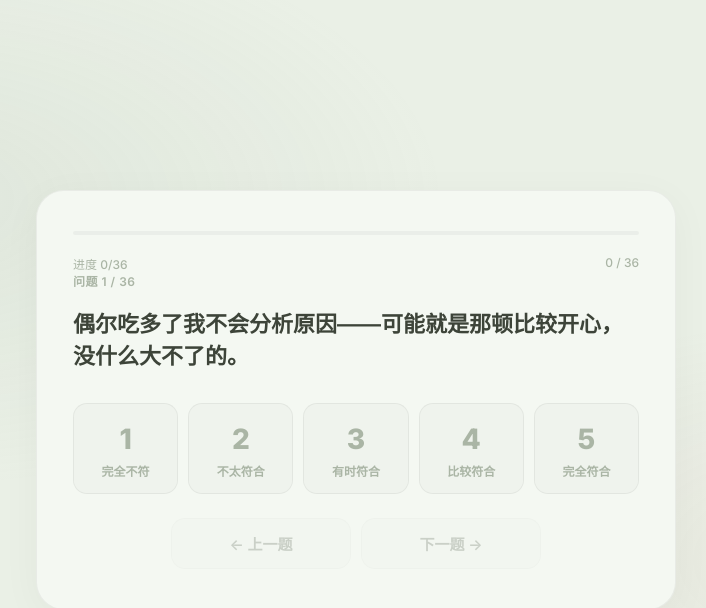
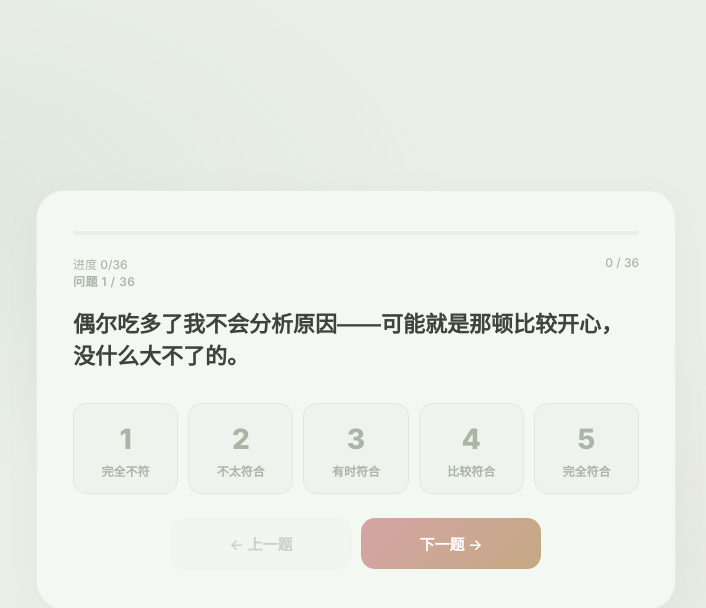
Before and after one commit to 811-123/EATI-TEST, a plain HTML site: page index.html in a window 1280 px wide. Both pictures are taken after a click on the button "开始测试 →". Shown: the whole page, without its empty margins (284-990 px from the left). Drawn offline with Linux system fonts and the light colour scheme.

Commit message:
fix: show prev/next buttons, allow skipping questions

```diff
--- a/index.html
+++ b/index.html
@@ -348,12 +348,13 @@
 </div>
 
 <!-- ===== QUESTION (dynamic) ===== -->
+<div class="screen" id="question">
   <div class="q-num" id="qNum"></div>
   <div class="q-text" id="qText"></div>
   <div class="rating-group" id="ratingGroup"></div>
   <div class="nav-btns" id="navBtns">
     <button class="btn btn-nav" id="prevBtn" onclick="prevQ()">← 上一题</button>
-    <button class="btn btn-nav" id="nextBtn" onclick="nextQ()">下一题 →</button>
+    <button class="btn btn-nav primary" id="nextBtn" onclick="nextQ()">下一题 →</button>
   </div>
 </div>
 
@@ -498,17 +499,12 @@ function updateNav(){
   const prevBtn=document.getElementById('prevBtn');
   const nextBtn=document.getElementById('nextBtn');
   prevBtn.disabled=cur<=0;
-
-  const q=steps[cur].q;
-  const hasAns=q?ans[q.id]!==undefined:false;
+  nextBtn.disabled=false;
+  nextBtn.className='btn-nav primary';
   if(cur>=steps.length-1){
-    nextBtn.textContent=hasAns?'查看结果 →':'完成';
-    nextBtn.className='btn-nav primary';
-    nextBtn.disabled=!hasAns;
+    nextBtn.textContent='查看结果 →';
   }else{
     nextBtn.textContent='下一题 →';
-    nextBtn.className='btn-nav'+(hasAns?' primary':'');
-    nextBtn.disabled=!hasAns;
   }
 }
 
@@ -519,8 +515,6 @@ function prevQ(){
 }
 
 function nextQ(){
-  const q=steps[cur].q;
-  if(ans[q.id]===undefined)return;
   if(cur>=steps.length-1){showRes();return;}
   cur++;
   render();
```
Also changed, not shown: pted-quiz.html (+5 -11 lines).
